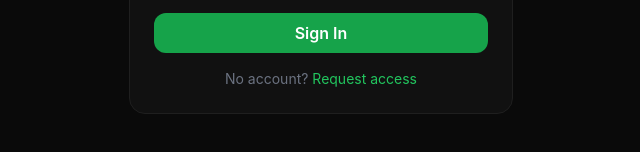
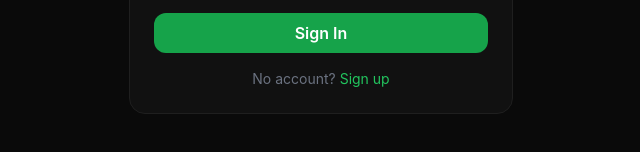
Before and after one commit to Isaiah4013290/zaylshi, a Next.js app: page /login in a window 1280 px wide. Shown: the part 516-668 px from the top of the page, without its empty margins (319-959 px from the left). Built offline with nearby package versions, Linux system fonts and the light colour scheme; no server answers.

Commit message:
Update page.tsx

```diff
--- a/app/login/page.tsx
+++ b/app/login/page.tsx
@@ -52,7 +52,7 @@ export default function LoginPage() {
             </button>
           </form>
           <p className="text-center text-sm text-gray-500 mt-4">
-            No account? <Link href="/join" className="text-green-500 hover:text-green-400">Request access</Link>
+            No account? <Link href="/join" className="text-green-500 hover:text-green-400">Sign up</Link>
           </p>
         </div>
       </div>
```
